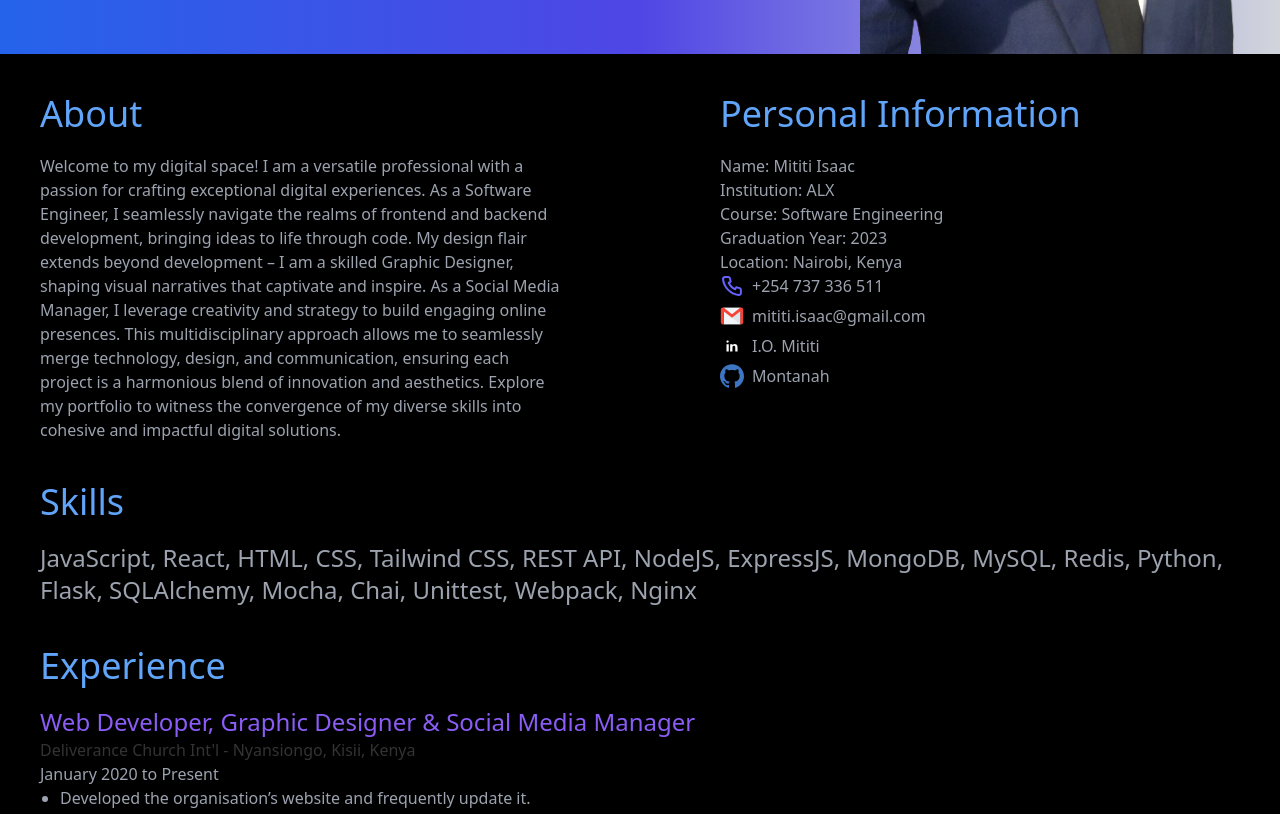
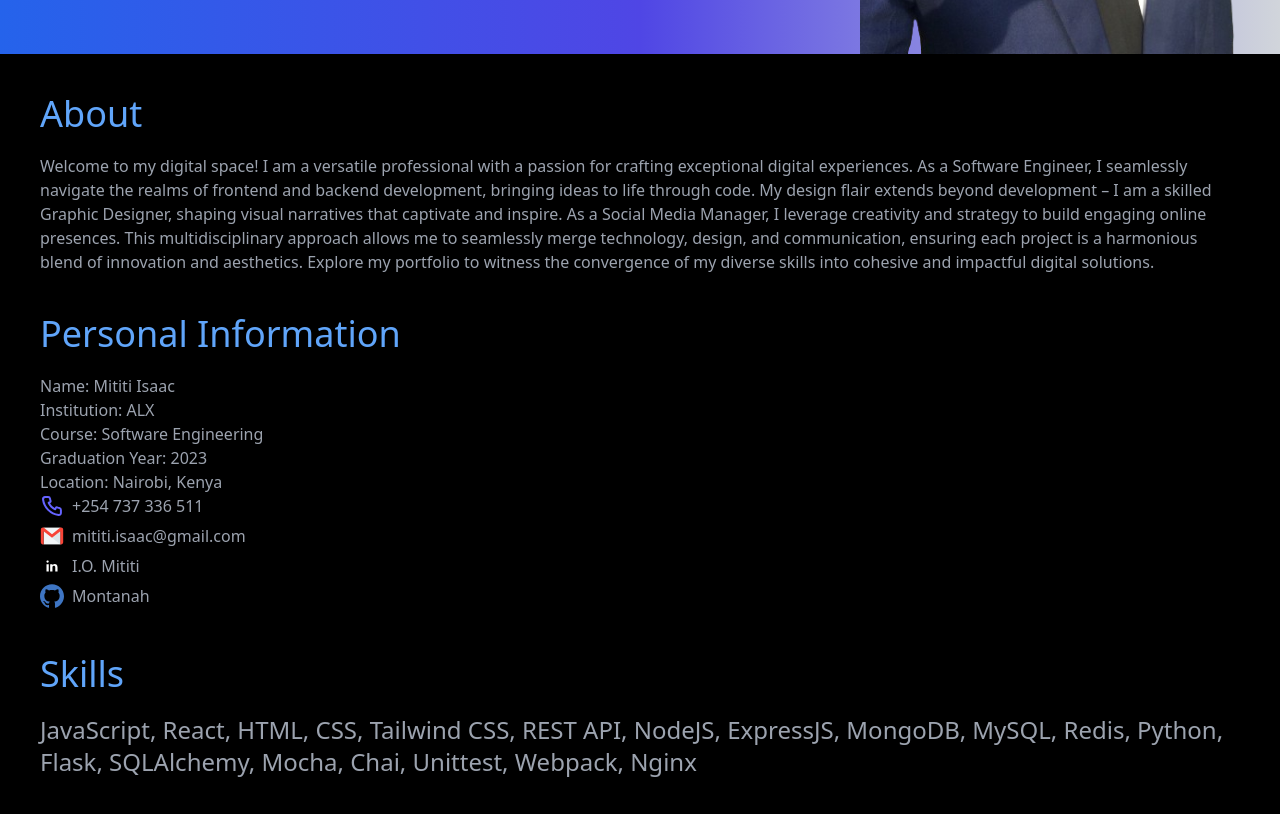
Before and after one commit to Montanah/Portfolio, a website: page index.html in a window 1280 px wide. Shown: the part 535-1349 px from the top of the page. Drawn offline with nearby package versions, Linux system fonts and the light colour scheme; a script that the page names is missing.

Commit message:
sm display edit

```diff
--- a/css/style.css
+++ b/css/style.css
@@ -101,6 +101,13 @@ body {
   }
 
   /* About section styles */
+
+  .about {
+    display: grid;
+    grid-template-columns: repeat(2, 1fr);
+    gap: 40px;
+  }
+
   .About {
     margin-top: 20px;
   }
--- a/index.html
+++ b/index.html
@@ -61,7 +61,7 @@
         </section>
     </section>
     <section id="bottom" class="bg-black relative mt-160 skeleton-loader">
-        <section class="about px-10 grid gap-40 grid-cols-2 max-sm:flex max-sm:flex-col animate-slideUp" id="animatedElement">
+        <section class="about px-10 max-sm:flex max-sm:flex-col animate-slideUp" id="animatedElement">
             <span>
                 <h1 class="pt-10 pb-5 text-4xl text-blue-400 animate">About</h1>
                 <p class="text-gray-400 loader-row">Welcome to my digital space! I am a versatile professional with a passion for crafting exceptional digital experiences. As a Software Engineer, I seamlessly navigate the realms of frontend and backend development, bringing ideas to life through code. My design flair extends beyond development – I am a skilled Graphic Designer, shaping visual narratives that captivate and inspire. As a Social Media Manager, I leverage creativity and strategy to build engaging online presences. This multidisciplinary approach allows me to seamlessly merge technology, design, and communication, ensuring each project is a harmonious blend of innovation and aesthetics. Explore my portfolio to witness the convergence of my diverse skills into cohesive and impactful digital solutions.</p>
```
